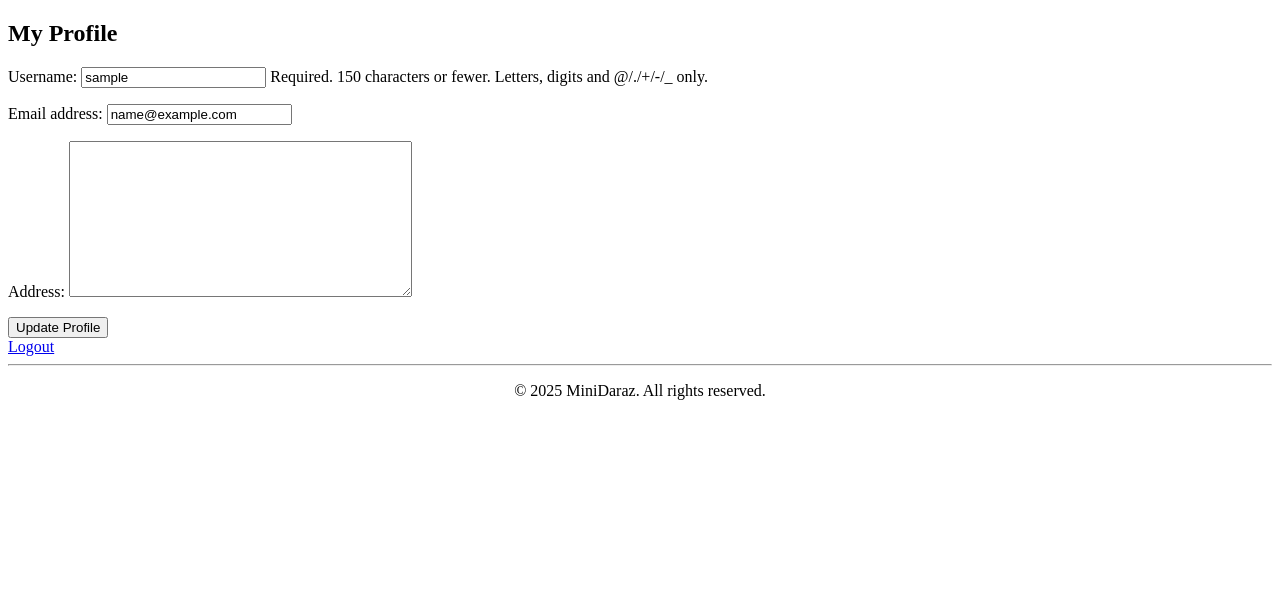
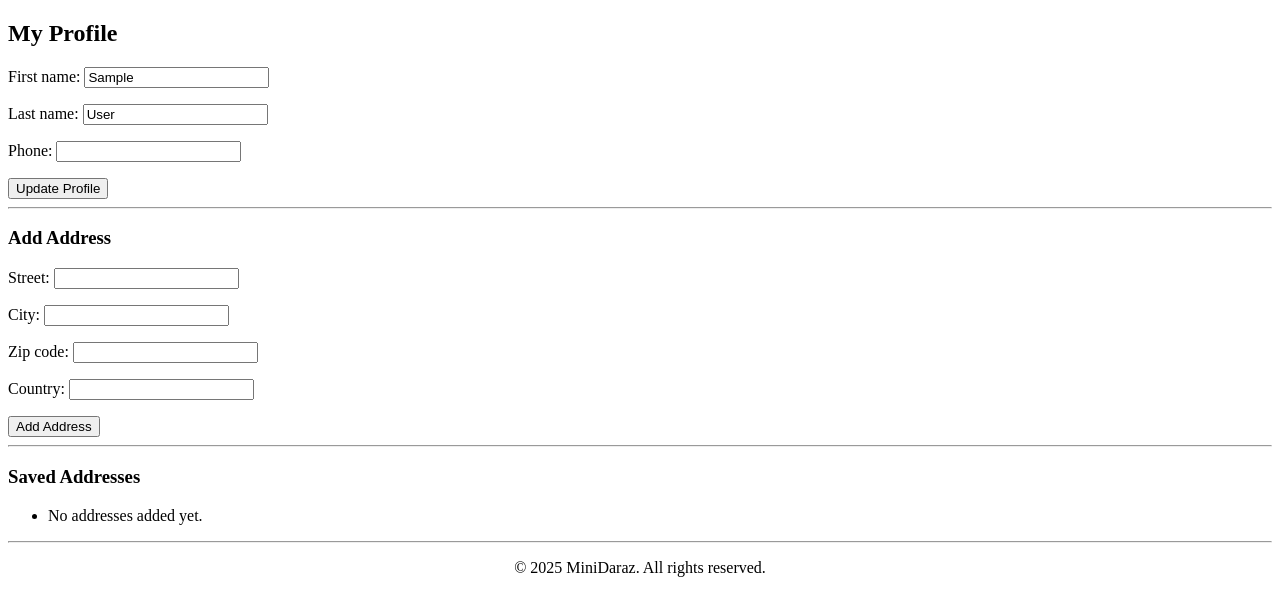
Before and after one commit to belikehashu/MiniDaraz, a Django app: page /users/profile/ in a window 1280 px wide. Shown: the part 108-724 px from the top of the page. Run offline with Django 4.2, Linux system fonts and the light colour scheme; the visitor is signed in with stand-in values (Sample User, id 1).

Commit message:
Updated code

```diff
--- a/adminpanel/templates/adminpanel/orders.html
+++ b/adminpanel/templates/adminpanel/orders.html
@@ -6,7 +6,9 @@
 <ul>
   {% for order in orders %}
     <li>
-      <strong>Order #{{ order.id }}</strong> - {{ order.user.username }} - Rs. {{ order.total_price }} - {{ order.status }}
+      <strong>Order #{{ order.id }}</strong> - {{ order.user.username }} - Rs. {{ order.total_price }} - Status: <strong>{{ order.get_status_display }}</strong>
+      <a href="{% url 'update_order_status' order.id %}">[Update]</a>
+
       <ul>
         {% for item in order.orderitem_set.all %}
           <li>{{ item.product.name }} x{{ item.quantity }}</li>
--- a/adminpanel/urls.py
+++ b/adminpanel/urls.py
@@ -8,4 +8,5 @@ urlpatterns = [
     path('products/edit/<int:product_id>/', views.edit_product, name='edit_product'),
     path('products/delete/<int:product_id>/', views.delete_product, name='delete_product'),
     path('orders/', views.all_orders, name='admin_orders'),
+    path('orders/<int:order_id>/update/', views.update_order_status, name='update_order_status'),
 ]
--- a/products/templates/products/product_detail.html
+++ b/products/templates/products/product_detail.html
@@ -2,7 +2,7 @@
 {% block title %}Product{% endblock %}
 
 {% block content %}
-<a href="{% url 'index' %}"><Button> < </Button></a>
+<a href="{% url 'index' %}"><Button> <--<Back--> </Button></a>
 <br>
 <br>
 <img src="{{ product.image.url }}" alt="{{ product.name }}" width="200">
--- a/users/forms.py
+++ b/users/forms.py
@@ -1,17 +1,18 @@
 from django import forms
 from django.contrib.auth.forms import UserCreationForm
-from .models import User
-
+from .models import User, Address
 
 class RegisterForm(UserCreationForm):
-    email = forms.EmailField(required=True)
-
     class Meta:
         model = User
-        fields = ['username', 'email', 'address', 'password1', 'password2']
-
+        fields = ['first_name', 'last_name', 'email', 'phone', 'password1', 'password2']
 
 class ProfileUpdateForm(forms.ModelForm):
     class Meta:
         model = User
-        fields = ['username', 'email', 'address']
+        fields = ['first_name', 'last_name', 'phone']
+
+class AddressForm(forms.ModelForm):
+    class Meta:
+        model = Address
+        fields = ['street', 'city', 'zip_code', 'country']
--- a/users/models.py
+++ b/users/models.py
@@ -1,6 +1,24 @@
+from django.db import models
 from django.contrib.auth.models import AbstractUser
-from django.db import models
-
+from django.utils.translation import gettext_lazy as _
 
 class User(AbstractUser):
-    address = models.TextField(blank=True)
+    username = None  # ✅ Disable username field
+    email = models.EmailField(_('email address'), unique=True)
+    phone = models.CharField(max_length=20, blank=True)
+
+    USERNAME_FIELD = 'email'  # ✅ Login with email
+    REQUIRED_FIELDS = ['first_name', 'last_name', 'phone']  # ✅ Required in register form
+
+    def __str__(self):
+        return self.email
+
+class Address(models.Model):
+    user = models.ForeignKey(User, on_delete=models.CASCADE)
+    street = models.CharField(max_length=255)
+    city = models.CharField(max_length=100)
+    zip_code = models.CharField(max_length=20)
+    country = models.CharField(max_length=100)
+
+    def __str__(self):
+        return f"{self.street}, {self.city}, {self.country}"
--- a/users/templates/users/profile.html
+++ b/users/templates/users/profile.html
@@ -1,12 +1,31 @@
 {% extends "base.html" %}
-{% block title %}Profile{% endblock %}
-
+{% block title %}My Profile{% endblock %}
 {% block content %}
 <h2>My Profile</h2>
+
 <form method="post">
   {% csrf_token %}
   {{ form.as_p }}
   <button type="submit">Update Profile</button>
 </form>
-<a href="{% url 'logout' %}">Logout</a>
+
+<hr>
+
+<h3>Add Address</h3>
+<form method="post">
+  {% csrf_token %}
+  {{ address_form.as_p }}
+  <button type="submit">Add Address</button>
+</form>
+
+<hr>
+
+<h3>Saved Addresses</h3>
+<ul>
+  {% for addr in addresses %}
+    <li>{{ addr.street }}, {{ addr.city }}, {{ addr.zip_code }}, {{ addr.country }}</li>
+  {% empty %}
+    <li>No addresses added yet.</li>
+  {% endfor %}
+</ul>
 {% endblock %}
--- a/users/templates/users/register.html
+++ b/users/templates/users/register.html
@@ -1,7 +1,5 @@
 {% extends "base.html" %}
-
 {% block title %}Register{% endblock %}
-
 {% block content %}
 <h2>Register</h2>
 <form method="post">
--- a/users/views.py
+++ b/users/views.py
@@ -1,8 +1,9 @@
-from django.shortcuts import render, redirect
+from django.shortcuts import render, redirect, get_object_or_404
 from django.contrib.auth import authenticate, login, logout
 from django.contrib.auth.decorators import login_required
-from .forms import RegisterForm, ProfileUpdateForm
+from .forms import RegisterForm, ProfileUpdateForm, AddressForm
 from django.contrib import messages
+from .models import Address, User
 
 def register_view(request):
     if request.method == 'POST':
@@ -17,26 +18,50 @@ def register_view(request):
 
 def login_view(request):
     if request.method == 'POST':
-        username = request.POST['username']
+        email = request.POST['email']
         password = request.POST['password']
-        user = authenticate(request, username=username, password=password)
-        if user:
-            login(request, user)
-            return redirect('profile')
-        else:
-            messages.error(request, "Invalid username or password")
+        try:
+            user = User.objects.get(email=email)
+            user = authenticate(request, email=email, password=password)
+            if user:
+                login(request, user)
+                return redirect('profile')
+            else:
+                messages.error(request, "Invalid email or password")
+        except User.DoesNotExist:
+            messages.error(request, "Email not found")
     return render(request, 'users/login.html')
+
 
 @login_required
 def profile_view(request):
     if request.method == 'POST':
         form = ProfileUpdateForm(request.POST, instance=request.user)
+        address_form = AddressForm(request.POST)
+
         if form.is_valid():
             form.save()
             messages.success(request, "Profile updated successfully.")
+
+        if address_form.is_valid():
+            address = address_form.save(commit=False)
+            address.user = request.user
+            address.save()
+            messages.success(request, "Address added.")
+
+        return redirect('profile')
+
     else:
         form = ProfileUpdateForm(instance=request.user)
-    return render(request, 'users/profile.html', {'form': form})
+        address_form = AddressForm()
+
+    addresses = Address.objects.filter(user=request.user)
+
+    return render(request, 'users/profile.html', {
+        'form': form,
+        'address_form': address_form,
+        'addresses': addresses
+    })
 
 def logout_view(request):
     logout(request)
```
Also changed, not shown: adminpanel/templates/adminpanel/update_order_status.html (added, +14 -0 lines), adminpanel/views.py (+20 -0 lines), orders/forms.py (added, +7 -0 lines), orders/models.py (+7 -1 lines), orders/templates/orders/order_history.html (+16 -0 lines), orders/views.py (+10 -1 lines), products/templates/products/index.html (+39 -11 lines), products/views.py (+14 -0 lines), users/templates/users/login.html (+3 -5 lines), orders/migrations/0002_alter_order_status.py (added), users/migrations/0002_remove_user_address_user_phone_address.py (added), users/migrations/0003_remove_user_username_alter_user_email.py (added).
